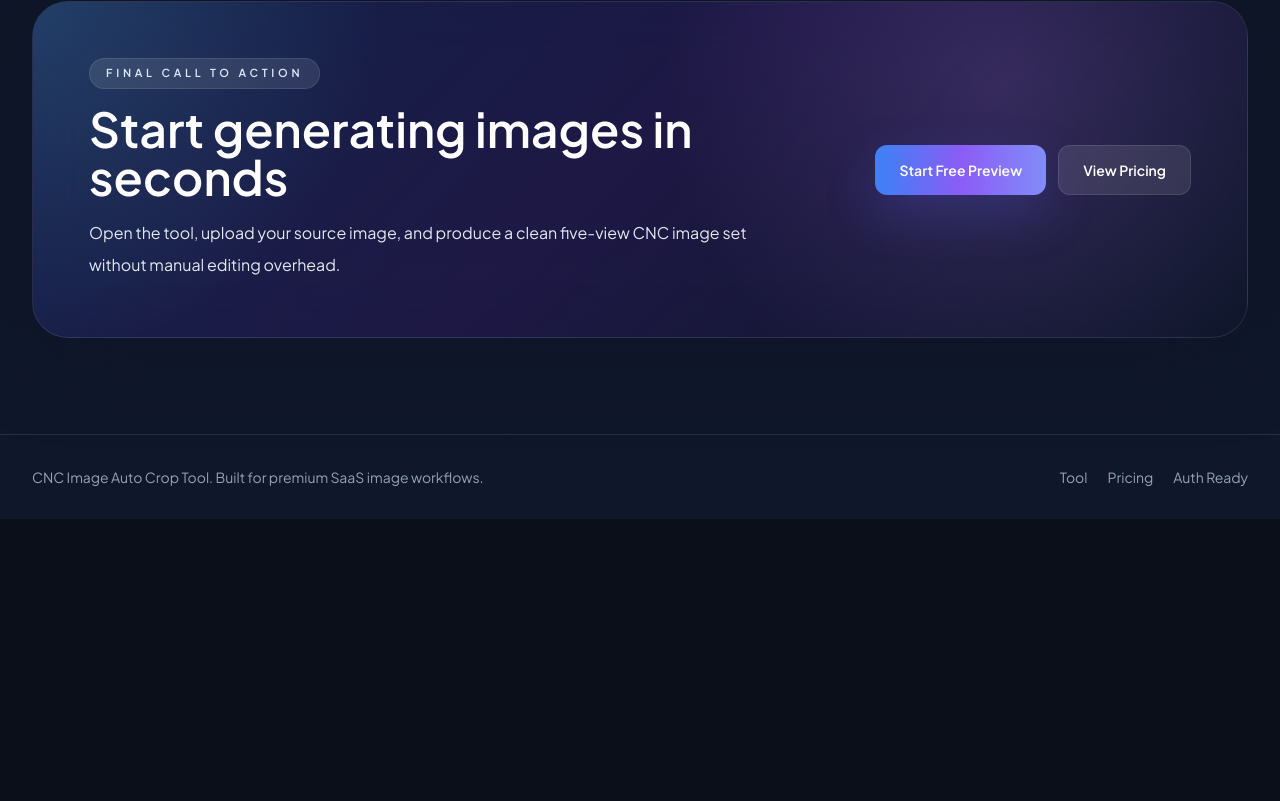
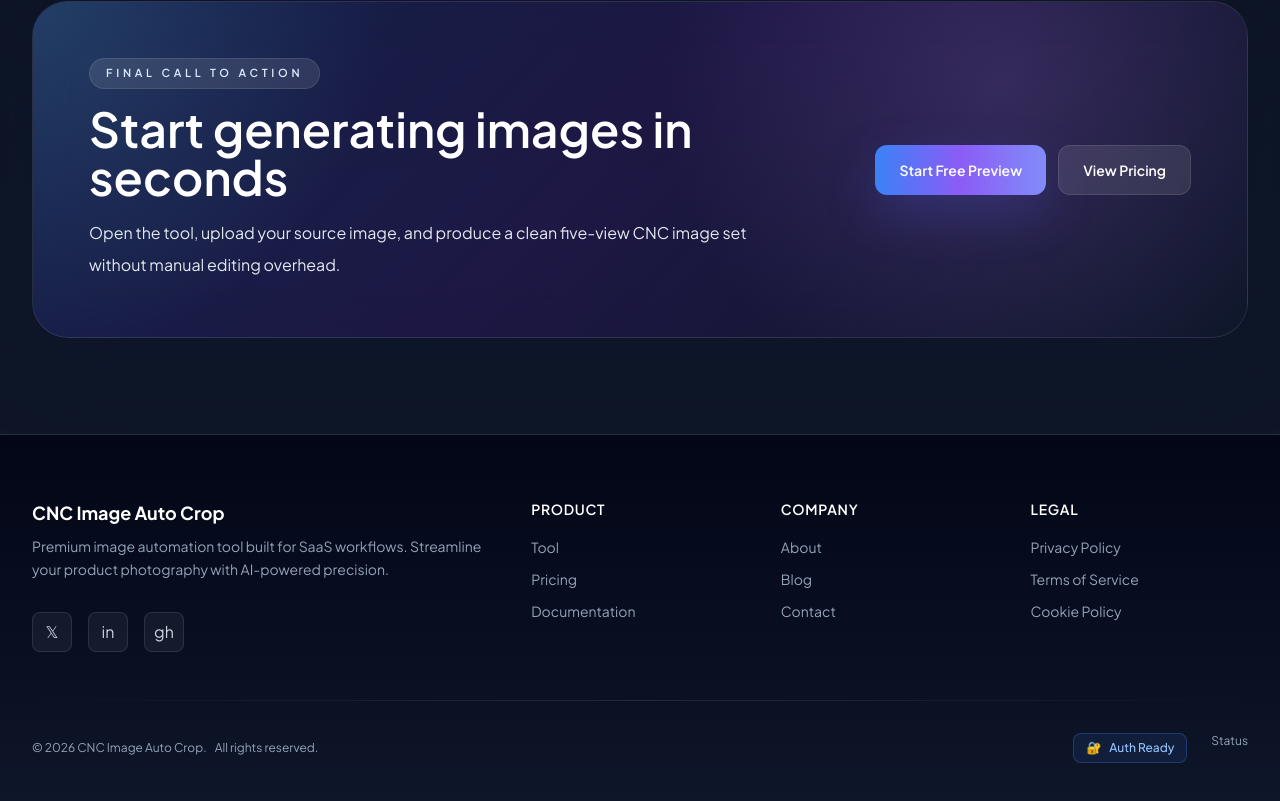
Before and after one commit to rohitrpatil45/imgtoparts, a Next.js app: page / in a window 1280 px wide. Shown: the part 3656-4457 px from the top of the page. Before the commit the page ends 4175 px from the top, so only its background shows below. Built offline with nearby package versions, Linux system fonts and the light colour scheme.

Commit message:
footer is edited

```diff
--- a/components/site-footer.tsx
+++ b/components/site-footer.tsx
@@ -2,20 +2,118 @@ import Link from "next/link";
 import { Container } from "@/components/ui/container";
 
 export function SiteFooter() {
+  const currentYear = new Date().getFullYear();
+
+  const footerLinks = [
+    {
+      title: "Product",
+      links: [
+        { label: "Tool", href: "/tool" },
+        { label: "Pricing", href: "/pricing" },
+        { label: "Documentation", href: "/docs" }
+      ]
+    },
+    {
+      title: "Company",
+      links: [
+        { label: "About", href: "/about" },
+        { label: "Blog", href: "/blog" },
+        { label: "Contact", href: "/contact" }
+      ]
+    },
+    {
+      title: "Legal",
+      links: [
+        { label: "Privacy Policy", href: "/privacy" },
+        { label: "Terms of Service", href: "/terms" },
+        { label: "Cookie Policy", href: "/cookies" }
+      ]
+    }
+  ];
+
+  const socialLinks = [
+    { label: "Twitter", href: "#", icon: "𝕏" },
+    { label: "LinkedIn", href: "#", icon: "in" },
+    { label: "GitHub", href: "#", icon: "gh" }
+  ];
+
   return (
-    <footer className="border-t border-white/10 py-8">
-      <Container className="flex flex-col gap-4 text-sm text-slate-400 sm:flex-row sm:items-center sm:justify-between">
-        <div>CNC Image Auto Crop Tool. Built for premium SaaS image workflows.</div>
-        <div className="flex gap-5">
-          <Link href="/tool" className="transition hover:text-blue-100">
-            Tool
-          </Link>
-          <Link href="/pricing" className="transition hover:text-blue-100">
-            Pricing
-          </Link>
-          <Link href="/sign-in" className="transition hover:text-blue-100">
-            Auth Ready
-          </Link>
+    <footer className="relative border-t border-white/10 bg-gradient-to-b from-slate-950 to-slate-900 py-16">
+      <Container>
+        <div className="grid gap-8 md:grid-cols-5 mb-12">
+          {/* Brand Section */}
+          <div className="md:col-span-2 space-y-4">
+            <div className="space-y-2">
+              <h3 className="text-lg font-bold text-white">
+                CNC Image Auto Crop
+              </h3>
+              <p className="text-sm text-slate-400 leading-relaxed">
+                Premium image automation tool built for SaaS workflows. Streamline your product photography with AI-powered precision.
+              </p>
+            </div>
+
+            {/* Social Links */}
+            <div className="flex gap-4 pt-4">
+              {socialLinks.map((social) => (
+                <Link
+                  key={social.label}
+                  href={social.href}
+                  aria-label={social.label}
+                  className="inline-flex items-center justify-center w-10 h-10 rounded-lg border border-white/10 bg-white/5 text-slate-300 hover:border-blue-500/30 hover:bg-blue-500/10 transition duration-300"
+                >
+                  {social.icon}
+                </Link>
+              ))}
+            </div>
+          </div>
+
+          {/* Footer Links */}
+          {footerLinks.map((section) => (
+            <div key={section.title} className="space-y-4">
+              <h4 className="text-sm font-semibold text-white uppercase tracking-wider">
+                {section.title}
+              </h4>
+              <ul className="space-y-2">
+                {section.links.map((link) => (
+                  <li key={link.label}>
+                    <Link
+                      href={link.href}
+                      className="text-sm text-slate-400 hover:text-blue-300 transition duration-300"
+                    >
+                      {link.label}
+                    </Link>
+                  </li>
+                ))}
+              </ul>
+            </div>
+          ))}
+        </div>
+
+        {/* Divider */}
+        <div className="h-px bg-gradient-to-r from-transparent via-white/10 to-transparent my-8"></div>
+
+        {/* Bottom Section */}
+        <div className="flex flex-col gap-4 text-xs text-slate-400 sm:flex-row sm:items-center sm:justify-between">
+          <div className="flex items-center gap-2">
+            <span>© {currentYear} CNC Image Auto Crop.</span>
+            <span className="hidden sm:inline">All rights reserved.</span>
+          </div>
+
+          <div className="flex gap-6">
+            <Link
+              href="/auth"
+              className="inline-flex items-center gap-2 px-3 py-1.5 rounded-lg border border-blue-500/30 bg-blue-500/10 text-blue-300 hover:border-blue-500/50 hover:bg-blue-500/20 transition duration-300 text-xs font-medium"
+            >
+              <span>🔐</span>
+              Auth Ready
+            </Link>
+            <Link
+              href="/status"
+              className="text-slate-400 hover:text-blue-300 transition duration-300"
+            >
+              Status
+            </Link>
+          </div>
         </div>
       </Container>
     </footer>
```
